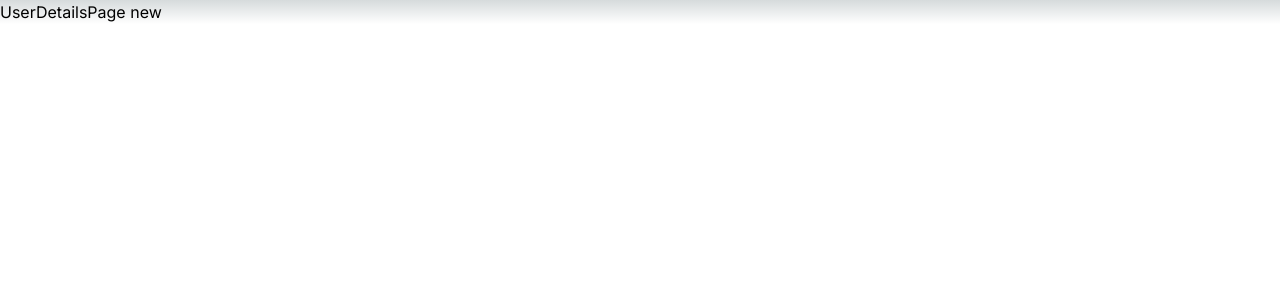
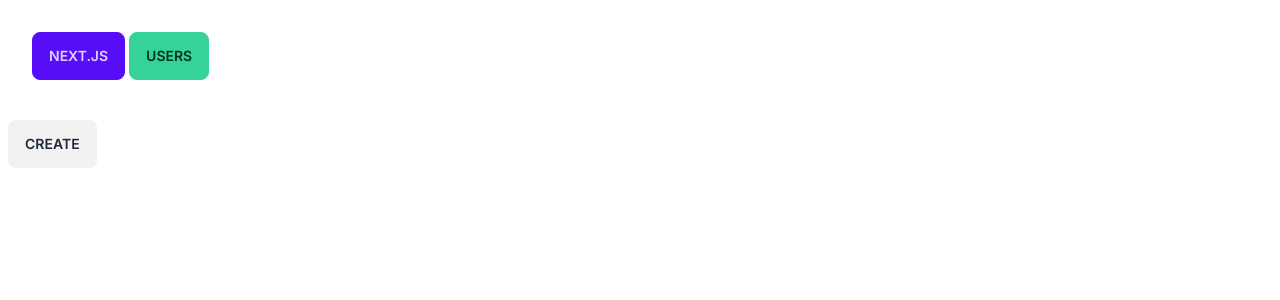
Before and after one commit to Viateur-akimana/Nextjs-emailing-navigation-and-routing, a Next.js app: page /users/new in a window 1280 px wide. Shown: the top 300 px of the page. Built offline with nearby package versions, Linux system fonts and the light colour scheme.

Commit message:
programmatic navigation

```diff
--- a/app/globals.css
+++ b/app/globals.css
@@ -18,10 +18,9 @@
 
 body {
   color: rgb(var(--foreground-rgb));
-  background: linear-gradient(
-      to bottom,
-      transparent,
-      rgb(var(--background-end-rgb))
-    )
-    rgb(var(--background-start-rgb));
 }
+@layer base{
+  h1{
+    @apply font-bold text-2xl;
+  }
+}
--- a/app/layout.tsx
+++ b/app/layout.tsx
@@ -1,6 +1,7 @@
 import './globals.css'
 import type { Metadata } from 'next'
-import { Inter } from 'next/font/google'
+import { Inter } from 'next/font/google';
+import NavBar from './navbar';
 
 const inter = Inter({ subsets: ['latin'] })
 
@@ -16,7 +17,11 @@ export default function RootLayout({
 }) {
   return (
     <html lang="en" data-theme="light">
-      <body className={inter.className}>{children}</body>
+      <body className={inter.className}>
+        <NavBar />
+        <main className='p-2'> {children}</main>
+
+        </body>
     </html>
   )
 }
--- /dev/null
+++ b/app/navbar.tsx
@@ -0,0 +1,12 @@
+import React from 'react'
+import Link from 'next/link'
+const NavBar = () => {
+  return (
+    <div className='flex bg-white p-4 m-4 text-center space-x-1 '>
+     <Link href='/' className='btn btn-primary'>Next.js</Link>
+     <Link href='/users' className='btn btn-success'>Users</Link>
+    </div>
+  )
+}
+
+export default NavBar
--- /dev/null
+++ b/app/users/new/page.tsx
@@ -0,0 +1,15 @@
+'use client'
+import { useRouter } from 'next/navigation'
+import React from 'react'
+
+const NewPage = () => {
+    const router = useRouter()
+  return (
+    <div>
+        <button className='btn'
+        onClick={()=> router.push('/users') }>Create</button>
+    </div>
+  )
+}
+
+export default NewPage
```
